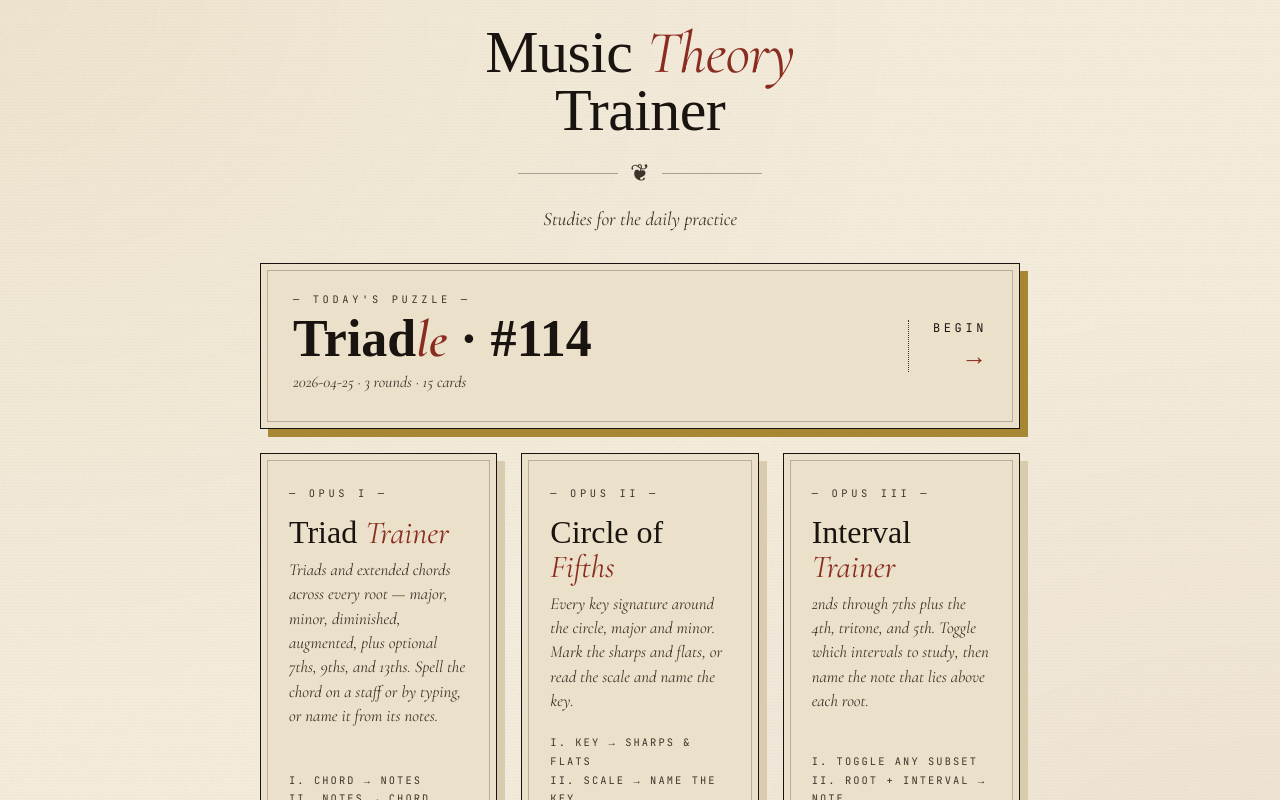
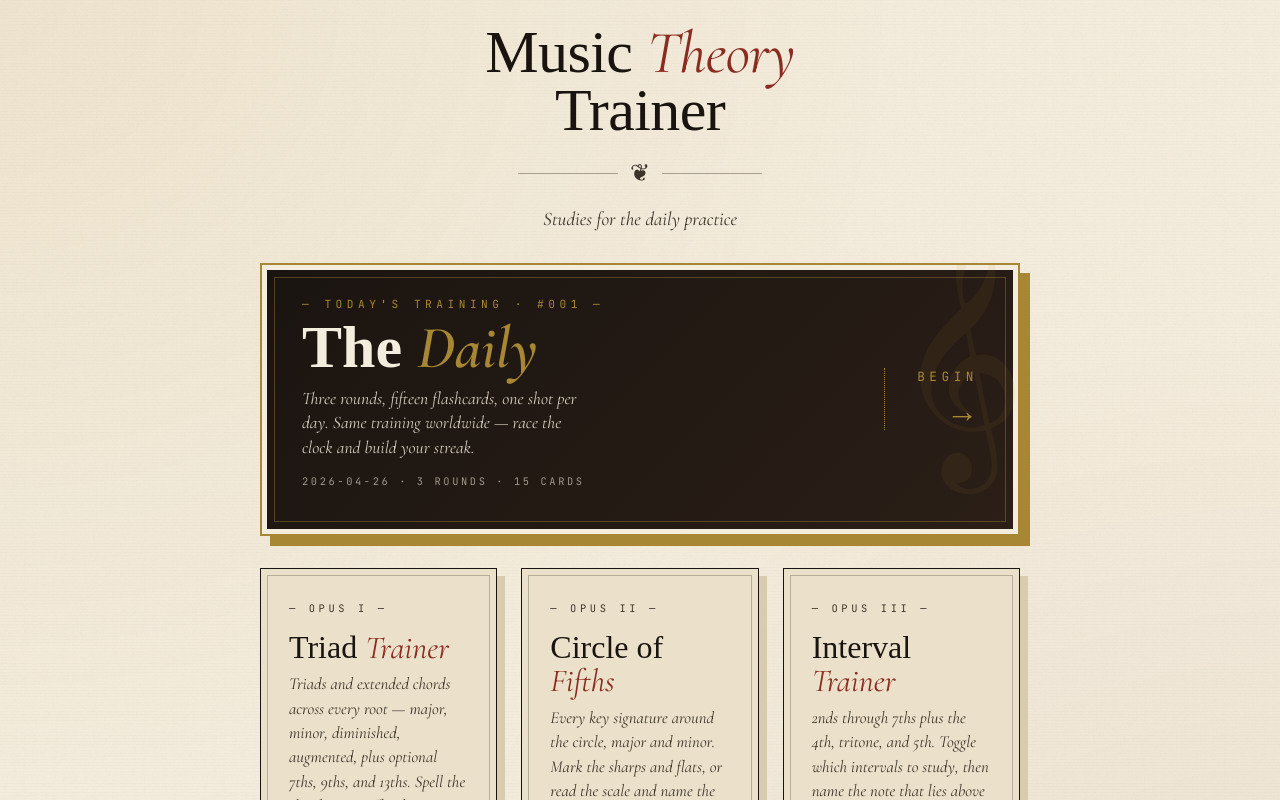
Before and after one commit to pierce-porterfield/triad-trainer, a React (Vite) app: page / in a window 1280 px wide. Shown: the top 800 px of the page. Built offline with nearby package versions, Linux system fonts and the light colour scheme; a web font is replaced by a local one.

Commit message:
Daily polish: epoch reset to launch day, training rename, beefier card, tighter vertical padding

```diff
--- a/src/components/Daily.jsx
+++ b/src/components/Daily.jsx
@@ -320,7 +320,7 @@ export default function Daily() {
           <Link to="/" className="d-pre-back">
             <span>←</span> Back
           </Link>
-          <div className="d-pre-eyebrow">— Today's puzzle —</div>
+          <div className="d-pre-eyebrow">— Today's training —</div>
           <h1 className="d-pre-title">Triad<em>le</em> · #{String(puzzle.number).padStart(3, '0')}</h1>
           <div className="d-pre-date">{puzzle.date}</div>
           <div className="d-pre-rule">❦</div>
@@ -355,11 +355,11 @@ export default function Daily() {
           </div>
 
           <button className="d-pre-start" onClick={start}>
-            Start today's puzzle <span className="d-pre-start-arrow">→</span>
+            Start today's training <span className="d-pre-start-arrow">→</span>
           </button>
 
           <div className="d-pre-footer">
-            +20s per wrong · timer starts when you tap Start · one attempt per day
+            Timer starts when you tap Start · one attempt per day
           </div>
         </div>
       </div>
@@ -546,7 +546,7 @@ function ResultsScreen({ puzzle, result, state }) {
         </button>
 
         <div className="d-pre-footer">
-          New puzzle at midnight UTC. Practice triads in the trainers to improve.
+          New training at midnight UTC. Practice in the trainers to improve.
         </div>
       </div>
     </div>
--- a/src/components/Landing.jsx
+++ b/src/components/Landing.jsx
@@ -213,113 +213,147 @@ export default function Landing() {
 
     /* Daily card — sits in its own row above the trainer grid */
     .daily-row {
-      margin-bottom: 1.5rem;
+      margin-bottom: 2rem;
     }
     .daily-card {
       display: grid;
       grid-template-columns: 1fr;
       gap: 1rem;
-      background: var(--paper-deep);
-      border: 1px solid var(--ink);
-      padding: 1.5rem 1.5rem;
-      box-shadow: 8px 8px 0 var(--gold);
+      background: linear-gradient(135deg, #1a1410 0%, #2b1f17 100%);
+      border: 2px solid var(--gold);
+      padding: 1.75rem 1.5rem;
+      box-shadow:
+        10px 10px 0 var(--gold),
+        0 0 0 5px var(--paper) inset;
       position: relative;
       text-decoration: none;
-      color: inherit;
-      transition: all 0.2s ease;
+      color: var(--paper);
+      transition: all 0.25s ease;
+      overflow: hidden;
     }
     .daily-card:hover {
-      transform: translate(-3px, -3px);
-      box-shadow: 11px 11px 0 var(--accent);
+      transform: translate(-4px, -4px);
+      box-shadow:
+        14px 14px 0 var(--accent),
+        0 0 0 5px var(--paper) inset;
     }
     .daily-card::before {
+      content: '\u{1D11E}';
+      position: absolute;
+      top: -1.5rem;
+      right: -0.5rem;
+      font-family: 'Times New Roman', serif;
+      font-size: 14rem;
+      color: var(--gold);
+      opacity: 0.08;
+      pointer-events: none;
+      line-height: 1;
+    }
+    .daily-card::after {
       content: '';
       position: absolute;
-      inset: 6px;
-      border: 1px solid var(--ink);
-      opacity: 0.25;
+      inset: 12px;
+      border: 1px solid var(--gold);
+      opacity: 0.4;
       pointer-events: none;
     }
     @media (min-width: 720px) {
       .daily-card {
         grid-template-columns: 1fr auto;
         align-items: center;
-        padding: 1.75rem 2rem;
+        padding: 2rem 2.5rem;
       }
     }
+    .daily-body { position: relative; z-index: 1; }
     .daily-eyebrow {
       font-family: 'JetBrains Mono', monospace;
-      font-size: 0.65rem;
-      letter-spacing: 0.35em;
+      font-size: 0.7rem;
+      letter-spacing: 0.4em;
       text-transform: uppercase;
-      color: var(--ink-soft);
+      color: var(--gold);
       margin-bottom: 0.5rem;
     }
     .daily-title {
       font-family: 'Italiana', serif;
-      font-size: clamp(2rem, 5.5vw, 3.25rem);
+      font-size: clamp(2.25rem, 6.5vw, 3.75rem);
       line-height: 0.95;
-      margin: 0 0 0.5rem;
+      margin: 0 0 0.6rem;
+      color: var(--paper);
     }
     .daily-title em {
       font-family: 'Cormorant Garamond', serif;
       font-style: italic;
-      color: var(--accent);
+      color: var(--gold);
+    }
+    .daily-desc {
+      font-family: 'Cormorant Garamond', serif;
+      font-style: italic;
+      color: var(--paper);
+      font-size: 1.1rem;
+      line-height: 1.4;
+      opacity: 0.85;
+      margin-bottom: 0.85rem;
+      max-width: 38ch;
     }
     .daily-meta {
-      font-family: 'Cormorant Garamond', serif;
-      font-style: italic;
-      color: var(--ink-soft);
-      font-size: 1rem;
-      margin-bottom: 0.5rem;
+      font-family: 'JetBrains Mono', monospace;
+      font-size: 0.65rem;
+      letter-spacing: 0.25em;
+      text-transform: uppercase;
+      color: var(--paper);
+      opacity: 0.6;
+      margin-bottom: 0.85rem;
     }
     .daily-stats {
       display: flex;
-      gap: 1rem;
+      gap: 1.25rem;
       flex-wrap: wrap;
       font-family: 'JetBrains Mono', monospace;
-      font-size: 0.65rem;
-      letter-spacing: 0.2em;
+      font-size: 0.6rem;
+      letter-spacing: 0.25em;
       text-transform: uppercase;
-      color: var(--ink-soft);
+      color: var(--paper);
+      opacity: 0.7;
     }
     .daily-stats strong {
       font-family: 'Italiana', serif;
       font-weight: 400;
       font-style: normal;
-      font-size: 1.1rem;
-      color: var(--ink);
+      font-size: 1.2rem;
+      color: var(--gold);
       letter-spacing: 0.05em;
-      margin-left: 0.35rem;
+      margin-left: 0.4rem;
     }
     .daily-cta {
       display: flex;
       align-items: center;
       gap: 0.75rem;
       font-family: 'JetBrains Mono', monospace;
-      font-size: 0.75rem;
-      letter-spacing: 0.3em;
+      font-size: 0.8rem;
+      letter-spacing: 0.35em;
       text-transform: uppercase;
-      color: var(--ink);
-      padding-top: 0.75rem;
-      border-top: 1px dotted var(--ink-soft);
+      color: var(--gold);
+      padding-top: 1rem;
+      border-top: 1px dotted var(--gold);
+      position: relative;
+      z-index: 1;
     }
     @media (min-width: 720px) {
       .daily-cta {
         border-top: none;
         padding-top: 0;
-        border-left: 1px dotted var(--ink-soft);
-        padding-left: 1.5rem;
+        border-left: 1px dotted var(--gold);
+        padding-left: 2rem;
         flex-direction: column;
         align-items: flex-end;
-        gap: 0.4rem;
+        gap: 0.5rem;
       }
     }
     .daily-cta-arrow {
       font-family: 'Italiana', serif;
-      font-size: 1.6rem;
+      font-size: 2rem;
       letter-spacing: normal;
-      color: var(--accent);
+      color: var(--gold);
     }
   `;
 
@@ -339,11 +373,15 @@ export default function Landing() {
 
         <div className="daily-row">
           <Link to="/daily" className="daily-card">
-            <div>
-              <div className="daily-eyebrow">— Today's puzzle —</div>
+            <div className="daily-body">
+              <div className="daily-eyebrow">— Today's training · #{String(puzzle.number).padStart(3, '0')} —</div>
               <h2 className="daily-title">
-                Triad<em>le</em> · #{String(puzzle.number).padStart(3, '0')}
+                The <em>Daily</em>
               </h2>
+              <div className="daily-desc">
+                Three rounds, fifteen flashcards, one shot per day. Same training
+                worldwide — race the clock and build your streak.
+              </div>
               <div className="daily-meta">
                 {puzzle.date} · 3 rounds · 15 cards
               </div>
--- a/src/index.css
+++ b/src/index.css
@@ -76,12 +76,12 @@ input {
   flex: 0 0 auto;
   display: flex;
   align-items: center;
-  height: 48px;
-  padding: 0 0.75rem;
+  min-height: 38px;
+  padding: 0 0.6rem;
   padding-top: env(safe-area-inset-top);
-  padding-left: max(0.75rem, env(safe-area-inset-left));
-  padding-right: max(0.75rem, env(safe-area-inset-right));
-  gap: 0.5rem;
+  padding-left: max(0.6rem, env(safe-area-inset-left));
+  padding-right: max(0.6rem, env(safe-area-inset-right));
+  gap: 0.4rem;
   position: relative;
   z-index: 1;
 }
@@ -117,23 +117,23 @@ input {
   display: flex;
   align-items: center;
   justify-content: center;
-  padding: 0.75rem;
+  padding: 0.5rem;
   overflow: hidden;
   position: relative;
   z-index: 1;
-  padding-left: max(0.75rem, env(safe-area-inset-left));
-  padding-right: max(0.75rem, env(safe-area-inset-right));
+  padding-left: max(0.5rem, env(safe-area-inset-left));
+  padding-right: max(0.5rem, env(safe-area-inset-right));
 }
 
 .trainer-controls {
   flex: 0 0 auto;
   display: flex;
   flex-direction: column;
-  gap: 0.5rem;
-  padding: 0.75rem;
-  padding-bottom: max(0.75rem, env(safe-area-inset-bottom));
-  padding-left: max(0.75rem, env(safe-area-inset-left));
-  padding-right: max(0.75rem, env(safe-area-inset-right));
+  gap: 0.45rem;
+  padding: 0.5rem 0.6rem 0.6rem;
+  padding-bottom: max(0.6rem, env(safe-area-inset-bottom));
+  padding-left: max(0.6rem, env(safe-area-inset-left));
+  padding-right: max(0.6rem, env(safe-area-inset-right));
   position: relative;
   z-index: 1;
 }
@@ -158,13 +158,13 @@ input {
 /* Submit/next button — full width, large tap target */
 .trainer-submit {
   width: 100%;
-  min-height: 52px;
+  min-height: 46px;
   background: var(--ink);
   color: var(--paper);
   border: 1px solid var(--ink);
-  padding: 0.9rem 1.25rem;
+  padding: 0.7rem 1.25rem;
   font-family: 'JetBrains Mono', monospace;
-  font-size: 0.8rem;
+  font-size: 0.75rem;
   letter-spacing: 0.3em;
   text-transform: uppercase;
   cursor: pointer;
--- a/src/utils/dailyPuzzle.js
+++ b/src/utils/dailyPuzzle.js
@@ -7,18 +7,18 @@ import { buildAllTriadCards } from '../data/triads';
 import { MAJOR_KEYS } from '../data/keys';
 import { buildIntervalDeck } from '../data/intervals';
 
-// Day 0 = 2026-01-01 UTC. The puzzle for any later UTC day is deterministic.
-export const EPOCH_UTC = Date.UTC(2026, 0, 1); // months are 0-indexed
+// Day 1 = 2026-04-26 UTC (launch day). Each subsequent UTC day increments.
+export const EPOCH_UTC = Date.UTC(2026, 3, 26); // months are 0-indexed (April = 3)
 const ONE_DAY_MS = 86400000;
 
-// Days since EPOCH for the given Date (defaults to "now").
+// 1-indexed day number since launch. Defaults to "now".
 export const getDayNumber = (date = new Date()) => {
   const utcMs = Date.UTC(
     date.getUTCFullYear(),
     date.getUTCMonth(),
     date.getUTCDate(),
   );
-  return Math.max(0, Math.floor((utcMs - EPOCH_UTC) / ONE_DAY_MS));
+  return Math.max(1, Math.floor((utcMs - EPOCH_UTC) / ONE_DAY_MS) + 1);
 };
 
 // YYYY-MM-DD UTC string for the given Date (defaults to "now").
@@ -108,7 +108,7 @@ export const getDailyPuzzle = (dayNumber = getDayNumber()) => {
   }));
   return {
     number: dayNumber,
-    date: getUtcDateString(new Date(EPOCH_UTC + dayNumber * ONE_DAY_MS)),
+    date: getUtcDateString(new Date(EPOCH_UTC + (dayNumber - 1) * ONE_DAY_MS)),
     template: template.id,
     templateName: template.name,
     rounds,
```
